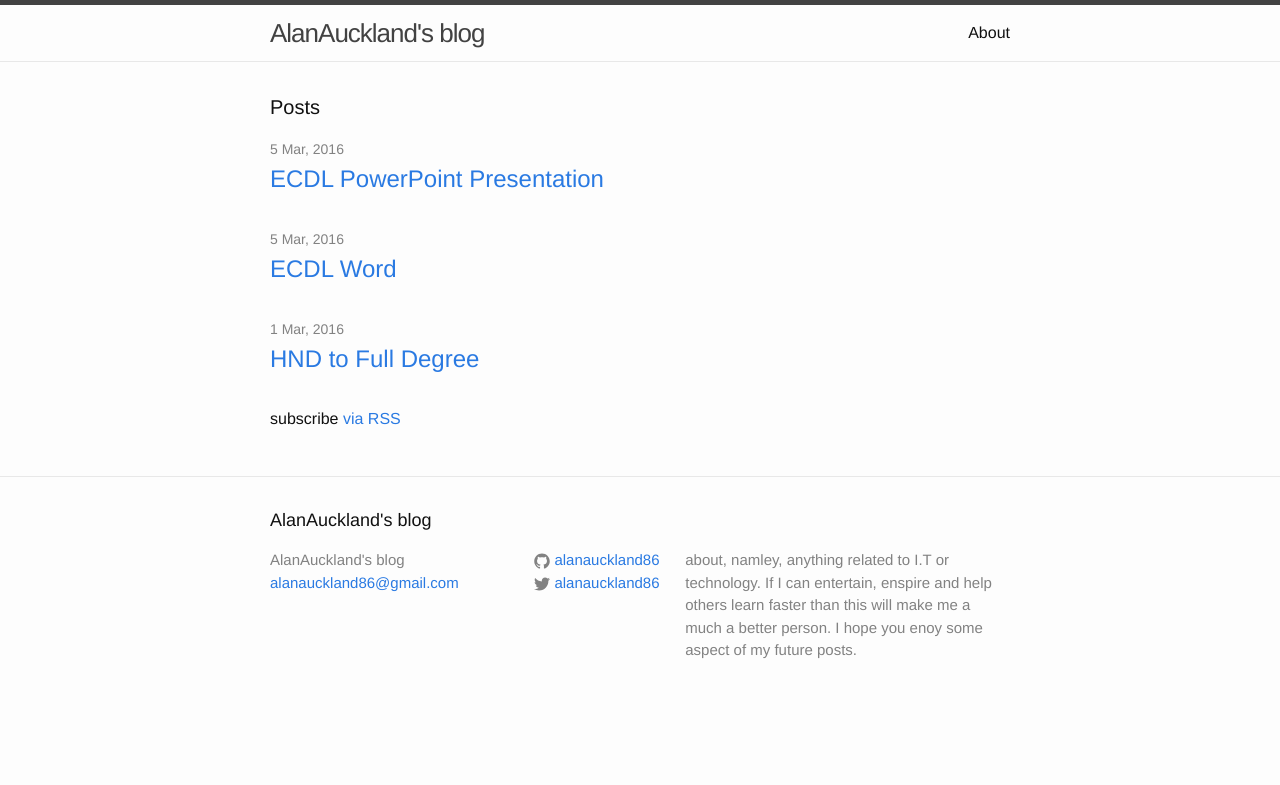
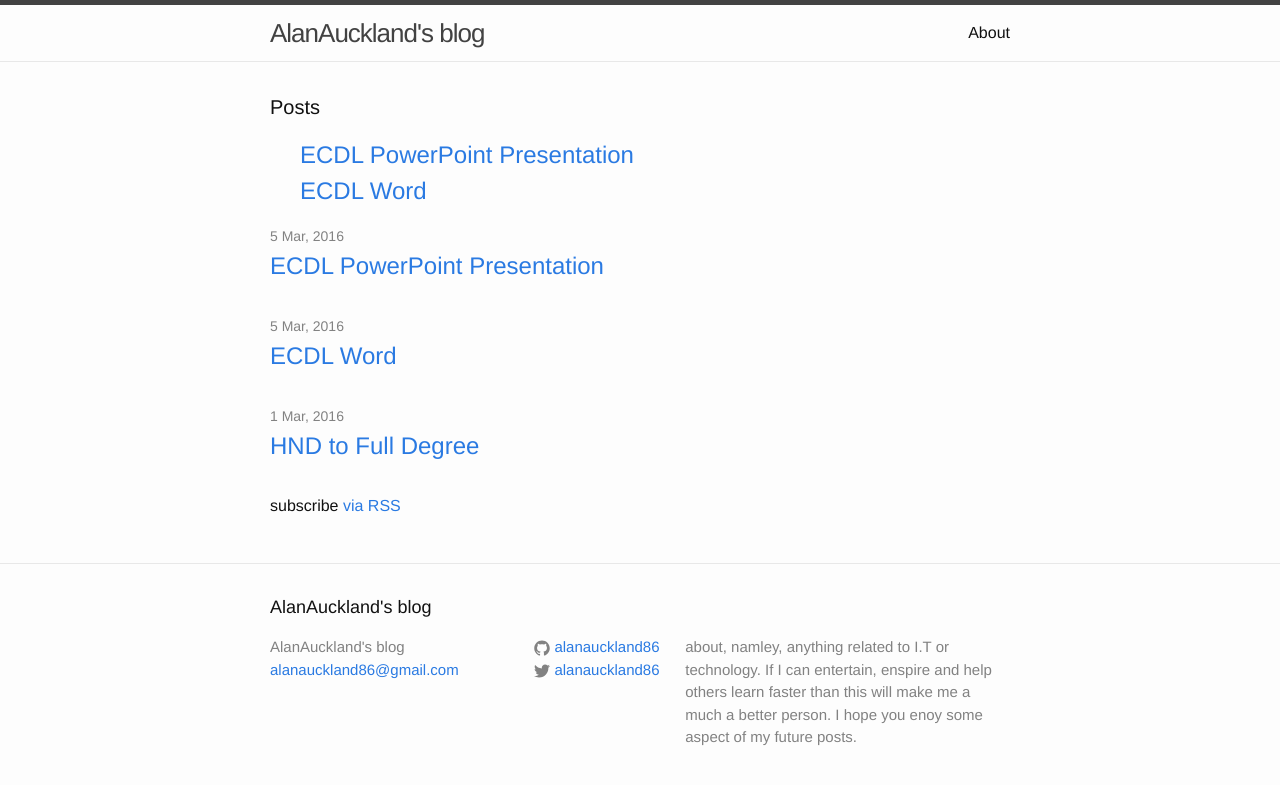
Before and after one commit to alanauckland86/alanauckland86.github.io, a Jekyll site: the page built from index.html, in a window 1280 px wide. Shown: the top 785 px of the page. Built offline with Jekyll 4.4.1, drawn with Linux system fonts in a browser that asks for light colours.

Commit message:
latest update

```diff
--- a/_posts/2016-03-05-ECDL-Word.markdown
+++ b/_posts/2016-03-05-ECDL-Word.markdown
@@ -3,7 +3,7 @@ layout: post
 title: "ECDL Word"
 date: 2016-03-05 07:00:28 +0000
 categories: ECDL
-ECDL: yes
+tags: ECDL
 ---
 Please bare with me while I am setting this up and getting it
 to work how I envisage it to work.
--- a/_posts/2016-03-05-ECDL.markdown
+++ b/_posts/2016-03-05-ECDL.markdown
@@ -3,7 +3,7 @@ layout: post
 title: "ECDL PowerPoint Presentation"
 date: 2016-03-05 07:00:28 +0000
 categories: ECDL
-ECDL: yes
+tags: ECDL
 ---
 Please bare with me while I am setting this up and getting it
 to work how I envisage it to work.
--- a/_sass/_layout.scss
+++ b/_sass/_layout.scss
@@ -240,3 +240,11 @@
         }
     }
 }
+/**
+  ecdl-list
+  */
+
+  .ecdl-list {
+
+      list-style: none;
+  }
--- a/index.html
+++ b/index.html
@@ -5,23 +5,24 @@ layout: default
 <div class="home">
 
   <h1 class="page-heading">Posts</h1>
+
+      <ul class="ecdl-list">
+          {% for post in site.categories.ECDL %}
+              {% if post.url %}
+                  <li><a class="post-link" href="{{ post.url | prepend: site.baseurl }}">{{ post.title }}</a> </li>
+              {% endif %}
+          {% endfor %}
+      </ul>
+
+  <ul class="post-list">
     {% for post in site.posts %}
-        <ul class="ecdl-list">
-                {% if ECDL == 'yes' %}
-                    <li>
-                        <a class="post-link" href="{{ post.url | prepend: site.baseurl }}">{{ post.title }}</a>
-                    <li>
-                {% endif %}
-        </ul>
-    <ul class="post-list">
-         <li>
-             <span class="post-meta">{{ post.date | date: "%-d %b, %Y" }}</span>
+      <li>
+        <span class="post-meta">{{ post.date | date: "%-d %b, %Y" }}</span>
 
-            <h2>
-                <a class="post-link" href="{{ post.url | prepend: site.baseurl }}">{{ post.title }}</a>
-            </h2>
-
-        </li>
+        <h6>
+          <a class="post-link" href="{{ post.url | prepend: site.baseurl }}">{{ post.title }}</a>
+      </h6>
+      </li>
     {% endfor %}
   </ul>
 
```
